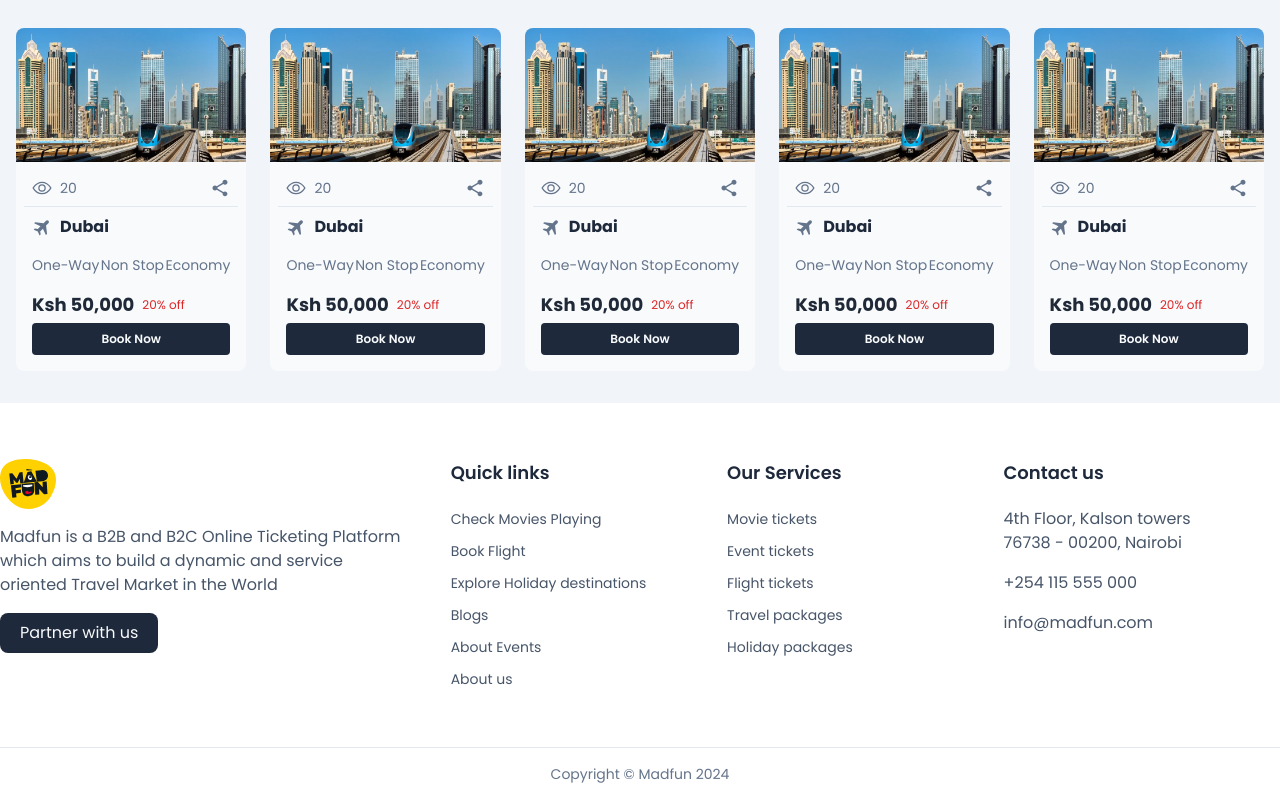
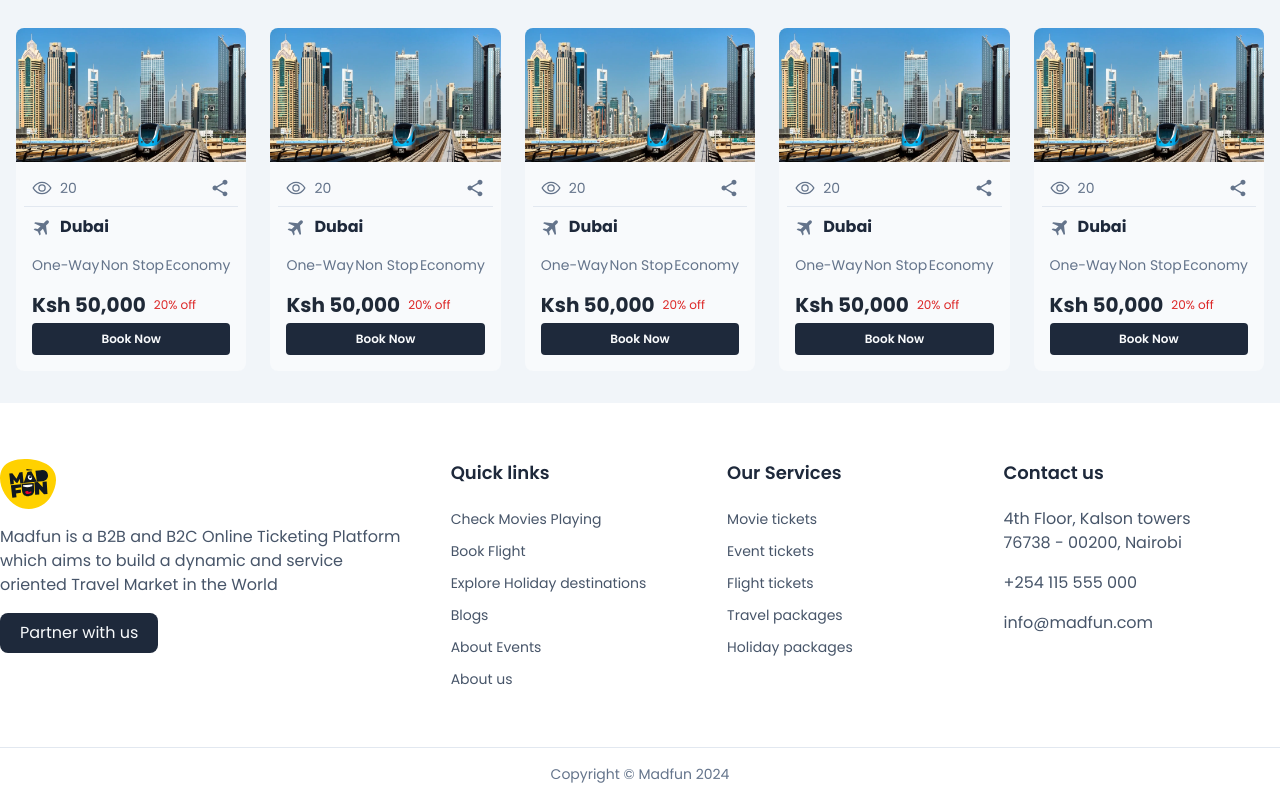
Before and after one commit to gitkenya/madfun, a Next.js app: page / in a window 1280 px wide. Shown: the part 1591-2391 px from the top of the page. Built offline with nearby package versions, Linux system fonts and the light colour scheme; no server answers.

Commit message:
Updated price Sizes

```diff
--- a/src/app/(web)/modules/components/destinations/destinations.tsx
+++ b/src/app/(web)/modules/components/destinations/destinations.tsx
@@ -65,7 +65,7 @@
                   <span>Economy</span>
                 </div>
                 <div className="flex flex-col gap-1 p-2">
-                  <h4 className="font-bold text-lg flex flex-row items-center gap-2">
+                  <h4 className="font-bold text-xl flex flex-row items-center gap-2">
                     Ksh 50,000{" "}
                     <span className="font-normal text-xs text-red-600">
                       20% off
```
